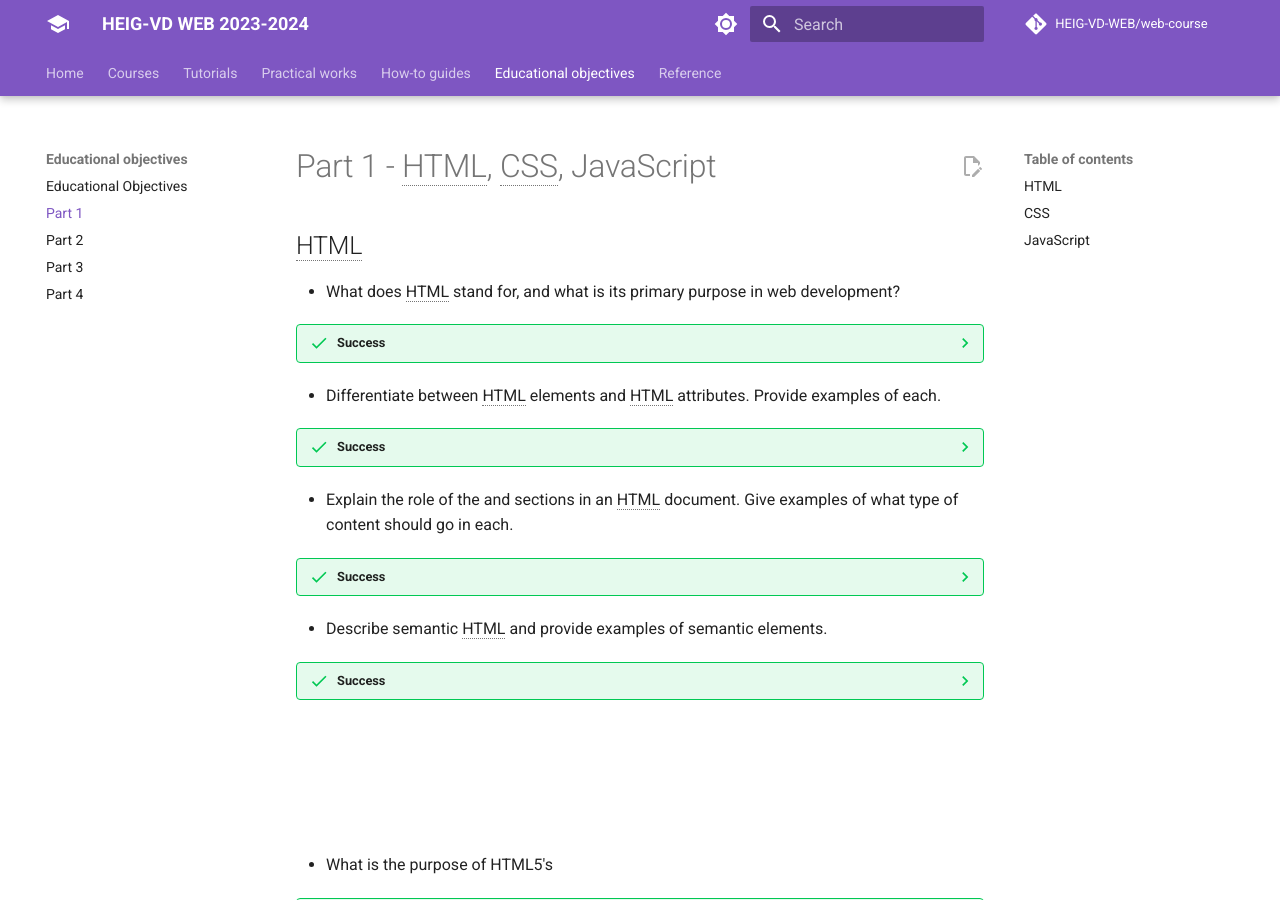
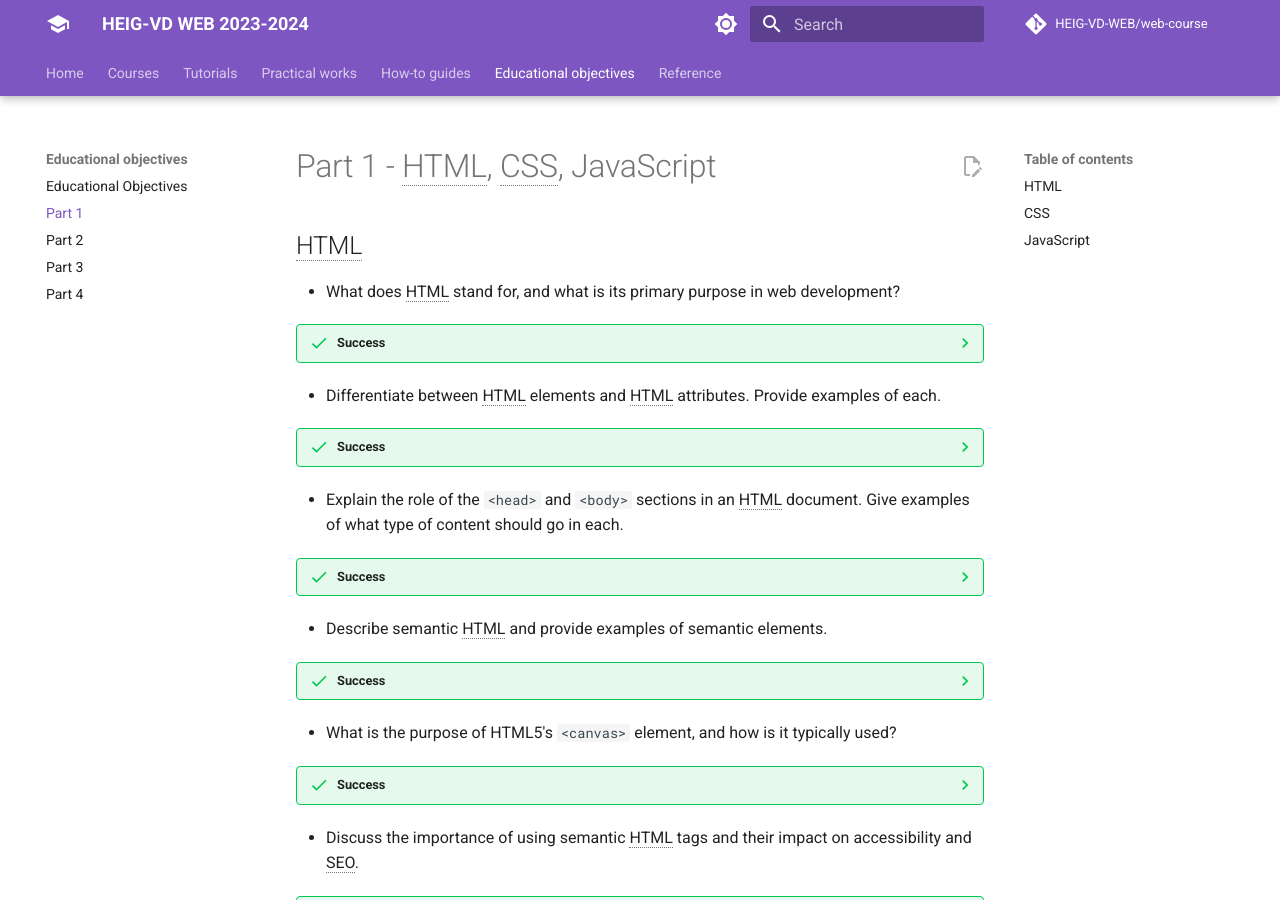
Before and after one commit to HEIG-VD-WEB/web-course, an MkDocs documentation site: the page built from docs/educational-objectives/part-1/index.md, in a window 1280 px wide and 900 px high. Built offline with MkDocs 1.6.1 and Material for MkDocs 9.7.7, drawn with Linux system fonts in a browser that asks for light colours; comment, search, counter and statistics services are not loaded.

Commit message:
Correct educationnal objectives

```diff
--- a/docs/educational-objectives/part-1/index.md
+++ b/docs/educational-objectives/part-1/index.md
@@ -12,7 +12,7 @@
 ??? success
 	HTML elements are the building blocks of a web page, such as `<p>`, `<h1>`, and `<a>`. HTML attributes provide additional information about elements, such as href in `<a>` or src in `<img>`.
 
-- Explain the role of the <head> and <body> sections in an HTML document. Give examples of what type of content should go in each.
+- Explain the role of the `<head>` and `<body>` sections in an HTML document. Give examples of what type of content should go in each.
 
 ??? success
 	The `<head>` section contains metadata about the document, such as the page title, links to stylesheets, and scripts. The `<body>` section contains the content that will be displayed on the page, such as headings, paragraphs, images, and links.
@@ -22,7 +22,7 @@
 ??? success
 	Semantic HTML is the use of HTML markup to reinforce the meaning of the information in webpages rather than merely define its presentation or look. Examples of semantic elements include `<header>`, `<nav>`, `<main>`, `<article>`, `<section>`, `<aside>`, `<footer>`, `<figure>`, and `<figcaption>`.
 
-- What is the purpose of HTML5's <canvas> element, and how is it typically used?
+- What is the purpose of HTML5's `<canvas>` element, and how is it typically used?
 
 ??? success
 	The `<canvas>` element is used to draw graphics, animations, or other visual images on a webpage using JavaScript.
@@ -62,7 +62,11 @@
 - Explain the concept of CSS specificity and how it influences the application of styles.
 
 ??? success
-	CSS specificity is a set of rules that determine which CSS styles are applied to an element when multiple styles are defined for the same element. The rules are as follows: 1) inline styles override internal styles, which override external styles; 2) more specific selectors override less specific selectors; and 3) selectors of equal specificity override each other based on the order in which they are defined.
+	CSS specificity is a set of rules that determine which CSS styles are applied to an element when multiple styles are defined for the same element. The rules are as follows:
+
+	1) inline styles override internal styles, which override external styles;
+	2) more specific selectors override less specific selectors; and
+	3) selectors of equal specificity override each other based on the order in which they are defined.
 
 - Explain the difference between a class and an ID in CSS. When should you use one over the other?
 
```
